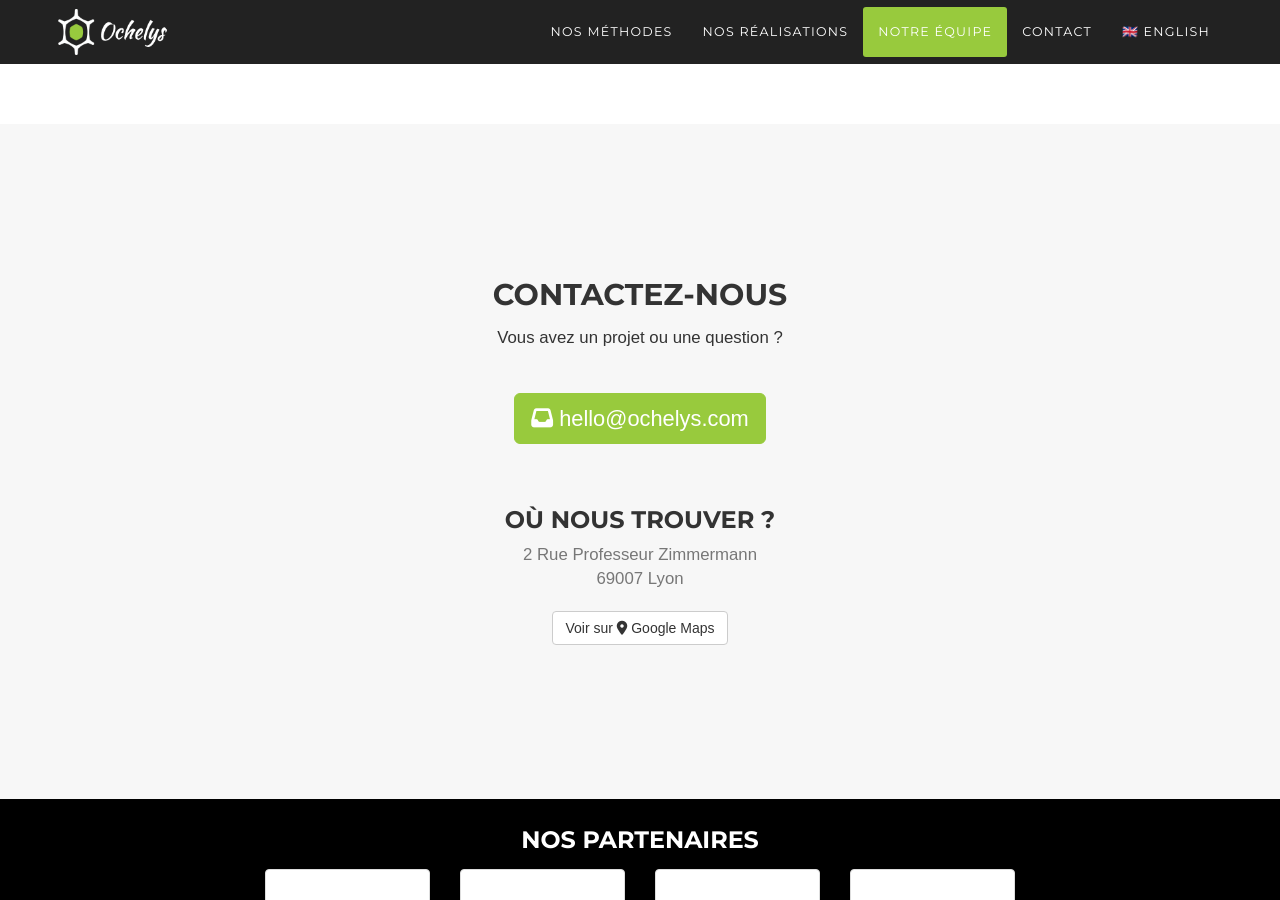
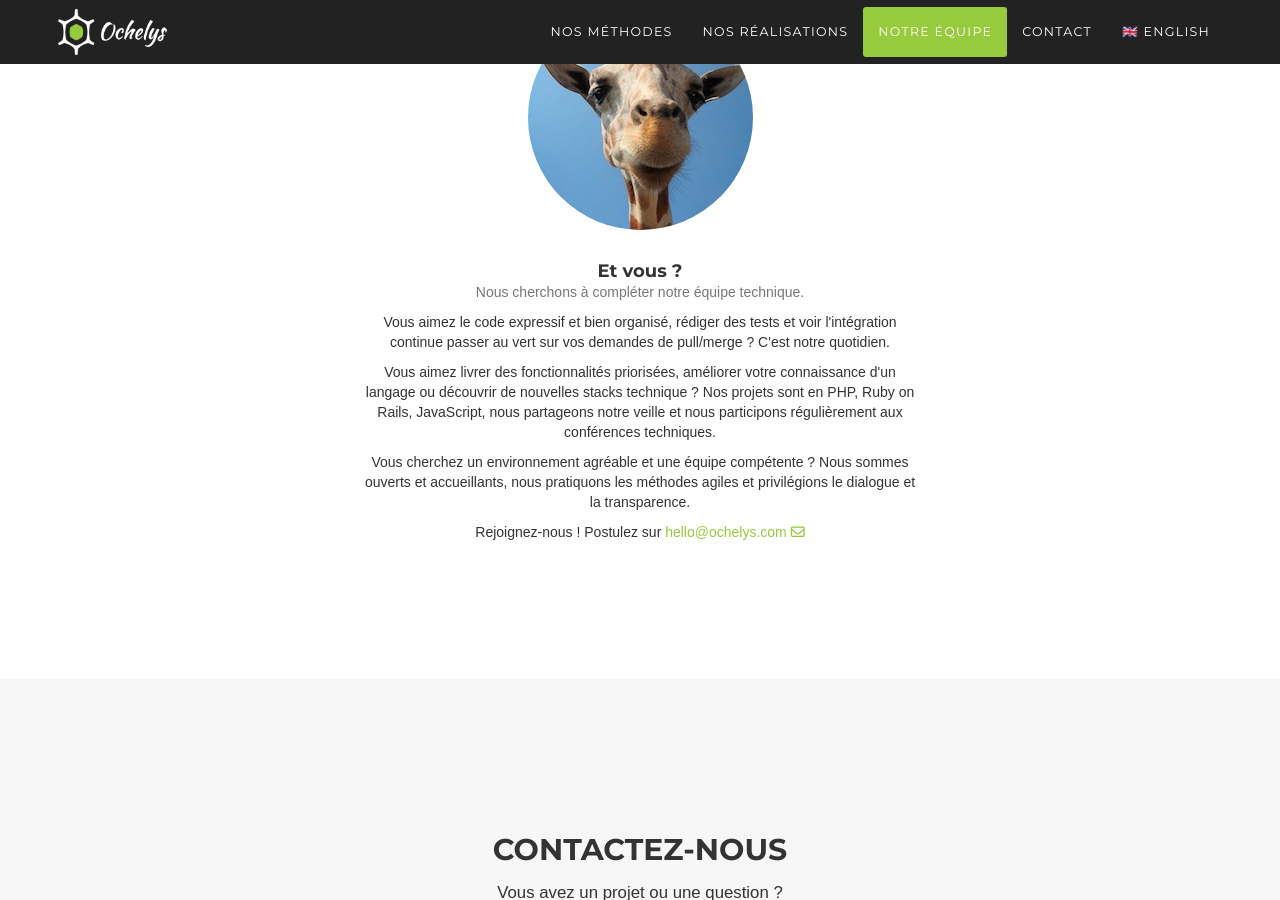
Before and after one commit to Ochelys/ochelys.github.io, a Jekyll site: the page built from index.md, in a window 1280 px wide and 900 px high, scrolled down 4384 px. Built offline with Jekyll 4.4.1, drawn with Linux system fonts in a browser that asks for light colours; nearby versions of some CDN libraries; some web fonts are replaced.

Commit message:
Add "we're hiring developers" message

```diff
--- a/_layouts/home.html
+++ b/_layouts/home.html
@@ -146,6 +146,15 @@ layout: default
           <li><a href="https://github.com/quentinbt" title="Quentin sur Github"><i class="fa fa-github"></i><span class="sr-only">Quentin sur Github</span></a></li>
         </ul>
       </div>
+      <div class="col-sm-offset-2 col-sm-8 team-member">
+        <img src="{{ site.url }}/images/giraffe.jpg" alt="Quentin Basset" class="img-responsive img-circle">
+        <h3 class="h4">Et vous&nbsp;?</h3>
+        <p class="text-muted">Nous cherchons à compléter notre équipe technique.</p>
+        <p class="bio">Vous aimez le code expressif et bien organisé, rédiger des tests et voir l'intégration continue passer au vert sur vos demandes de <span lang="en">pull/merge</span>&nbsp;? C'est notre quotidien.</p>
+        <p class="bio">Vous aimez livrer des fonctionnalités priorisées, améliorer votre connaissance d'un langage ou découvrir de nouvelles <span lang="en">stacks</span> technique&nbsp;? Nos projets sont en <abbr>PHP</abbr>, <span lang="en">Ruby on Rails</span>, JavaScript, nous partageons notre veille et nous participons régulièrement aux conférences techniques.</p>
+        <p class="bio">Vous cherchez un environnement agréable et une équipe compétente&nbsp;? Nous sommes ouverts et accueillants, nous pratiquons les méthodes agiles et privilégions le dialogue et la transparence.</p>
+        <p class="bio">Rejoignez-nous&nbsp;! Postulez sur <a href="mailto:hello@ochelys.com">hello@ochelys.com <i class="fa fa-envelope-o"></i></a></p>
+      </div>
     </div>
   </div>
 </section>
```
Also changed, not shown: images/giraffe.jpg (added).
